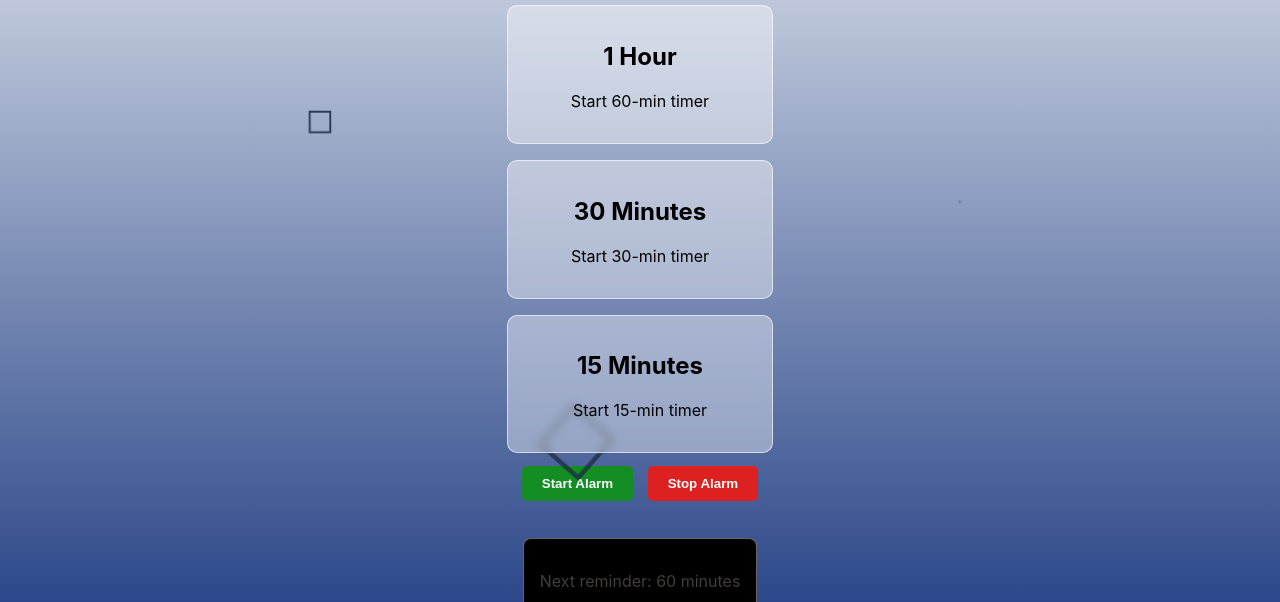
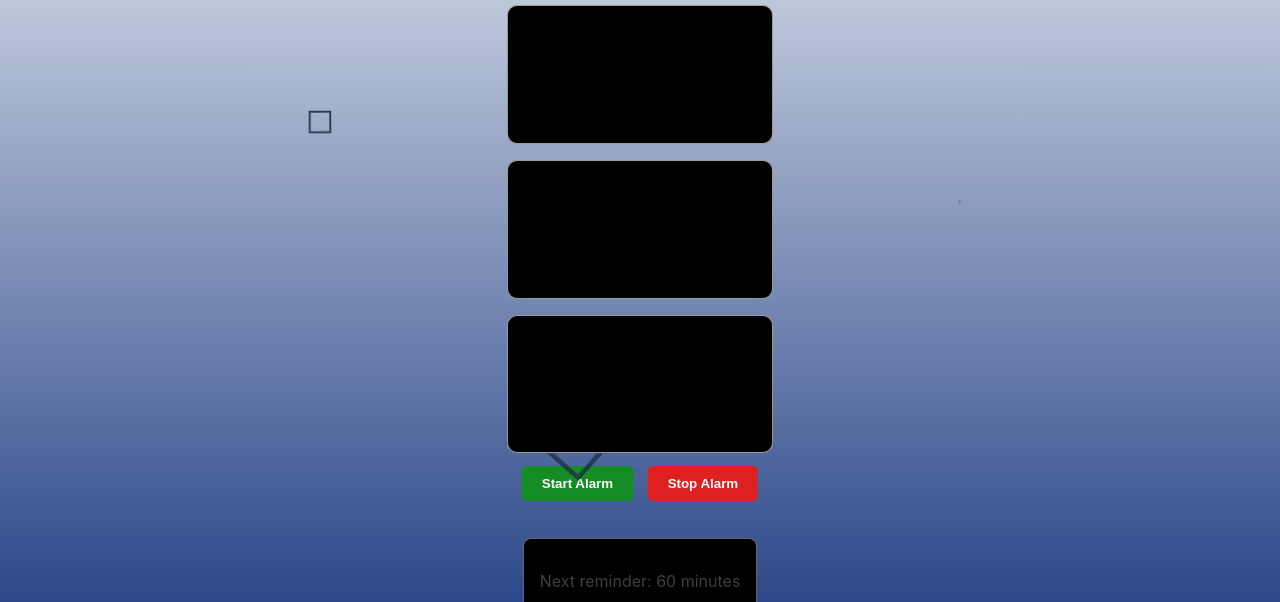
Before and after one commit to Seidh-Stark/smart-bottle, a plain HTML site: page index.html in a window 1280 px wide. Shown: the part 198-800 px from the top of the page. Drawn offline with Linux system fonts and the light colour scheme.

Commit message:
Update style.css

```diff
--- a/style.css
+++ b/style.css
@@ -77,7 +77,7 @@ body {
 
 /* Card and Button styles for visibility on dark background */
 .card {
-  background: rgba(255, 255, 255, 0.4); /* Frosted glass effect on light bg */
+  background: rgb(0, 0, 0); /* Frosted glass effect on light bg */
   border-radius: 10px;
   padding: 1rem 2rem;
   margin: 0.5rem;
```
